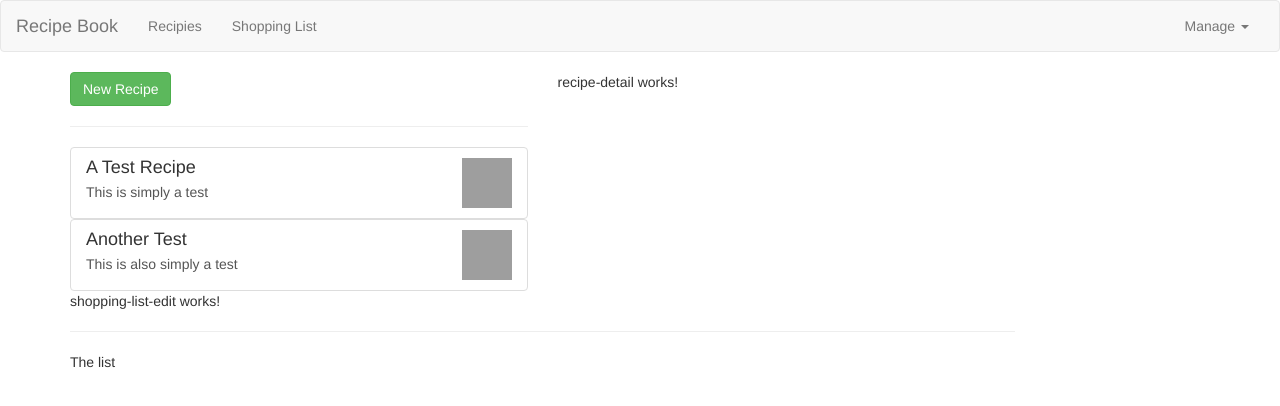
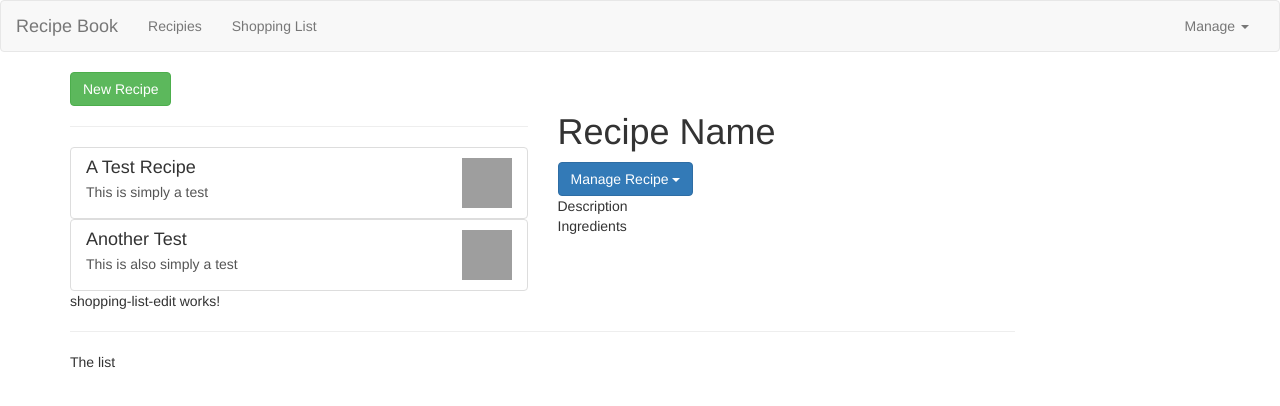
Before and after one commit to slagroom/udemy-the-complete-guide-to-angular-2, an Angular app: page / in a window 1280 px wide. Shown: the top 406 px of the page. Built offline with nearby package versions, Linux system fonts and the light colour scheme; grey boxes are pictures that could not be loaded.

Commit message:
skeleton recipe-detail

```diff
--- a/src/app/recipe-book/recipe-detail/recipe-detail.component.html
+++ b/src/app/recipe-book/recipe-detail/recipe-detail.component.html
@@ -1 +1,35 @@
-<p>recipe-detail works!</p>
+<div class="row">
+    <div class="col-xs-12">
+        <img src="" class="image-responsive">
+    </div>
+</div>
+<div class="row">
+    <div class="col-xs-12">
+        <h1>Recipe Name</h1>
+    </div>
+</div>
+<div class="row">
+    <div class="col-xs-12">
+        <div class="btn-group dropdown">
+            <button class="btn btn-primary dropdown-toggle">
+                Manage Recipe
+                <span class="caret"></span>
+            </button>
+            <ul class="dropdown-menu">
+                <li><a href="#">Add To Shopping List</a></li>
+                <li><a href="#">Edit Recipe</a></li>
+                <li><a href="#">Delete Recipe</a></li>
+            </ul>
+        </div>
+    </div>
+</div>
+<div class="row">
+    <div class="col-xs-12">
+        Description
+    </div>
+</div>
+<div class="row">
+    <div class="col-xs-12">
+        Ingredients
+    </div>
+</div>
```
